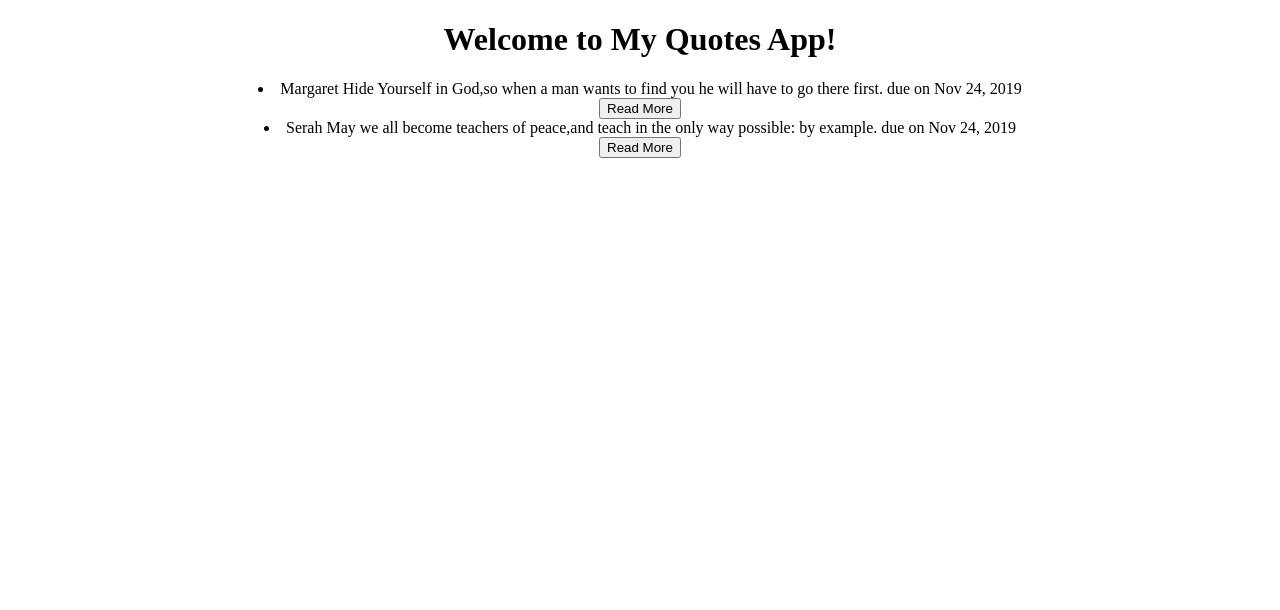
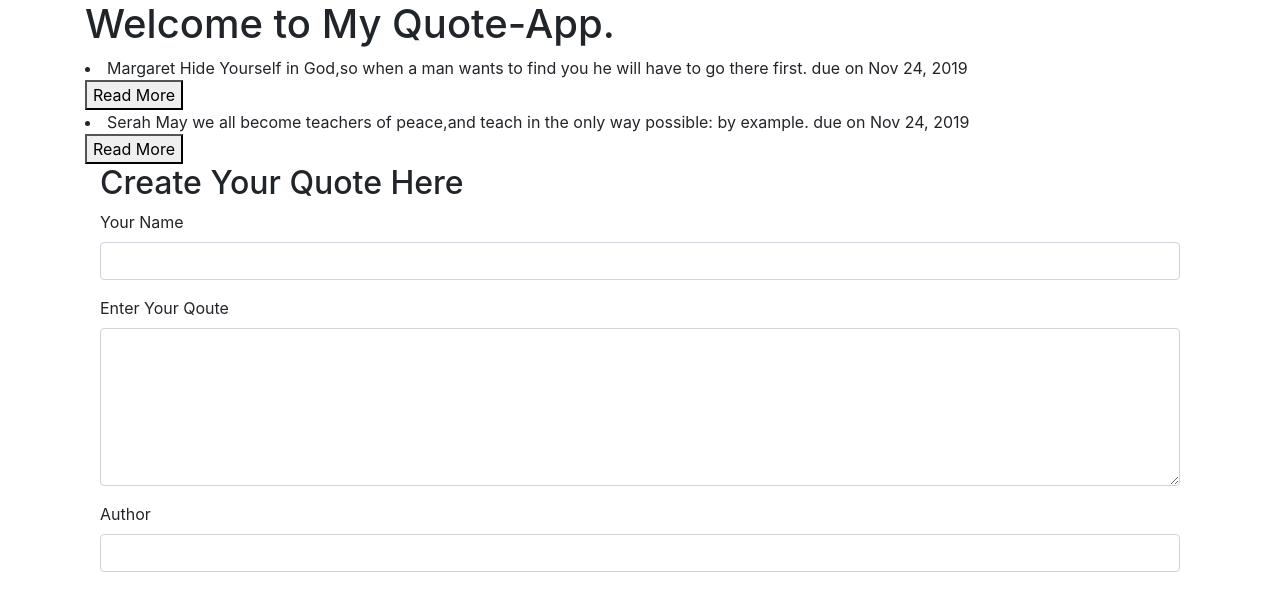
Before and after one commit to margaret254/Quote-App, an Angular app: page / in a window 1280 px wide. Shown: the top 610 px of the page. Built offline with nearby package versions, Linux system fonts and the light colour scheme.

Commit message:
Create a component quote-form

```diff
--- a/package.json
+++ b/package.json
@@ -21,7 +21,9 @@
     "@angular/platform-browser": "^5.2.0",
     "@angular/platform-browser-dynamic": "^5.2.0",
     "@angular/router": "^5.2.0",
+    "bootstrap": "^4.3.1",
     "core-js": "^2.4.1",
+    "popper": "^1.0.1",
     "rxjs": "^5.5.6",
     "zone.js": "^0.8.19"
   },
--- a/src/app/app.component.html
+++ b/src/app/app.component.html
@@ -1,7 +1,5 @@
 <!--The content below is only a placeholder and can be replaced.-->
 <div style="text-align:center">
-  <h1>
-    Welcome to {{ title }}!
-  </h1>
+
   <app-quote-comp></app-quote-comp>
 </div>
--- a/src/app/quote-comp/quote-comp.component.html
+++ b/src/app/quote-comp/quote-comp.component.html
@@ -1,5 +1,31 @@
-<div *ngFor='let quote of quotes; let i = index '>
-  <li> {{quote.name}} {{quote.quoteName}} due on {{quote.completeDate|date}}</li>
-  <button (click)='toggleDetails(i)'>Read More</button>
-  <app-quote-detail *ngIf='quote.showDescription' [quote]='quote'></app-quote-detail>
-</div>
+<!DOCTYPE html>
+<html lang="en">
+<head>
+  <meta charset="UTF-8">
+  <meta name="viewport" content="width=device-width, initial-scale=1.0">
+  <meta http-equiv="X-UA-Compatible" content="ie=edge">
+  <title>Quote-App</title>
+</head>
+<body>
+  <div class="container">
+    <h1>Welcome to My Quote-App.</h1>
+
+    <div class="row">
+      <div class="col-md-12">
+        <div *ngFor='let quote of quotes; let i = index '>
+          <li> {{quote.name}} {{quote.quoteName}} due on {{quote.completeDate|date}}</li>
+          <button (click)='toggleDetails(i)'>Read More</button>
+          <app-quote-detail *ngIf='quote.showDescription' [quote]='quote' (isComplete) = 'deleteQuote($event,i)'></app-quote-detail>
+        </div>
+      </div>
+    </div>
+
+    <div class="row">
+      <div class="col-md-12">
+        <app-quote-form></app-quote-form>
+      </div>
+    </div>
+  </div>
+
+</body>
+</html>
--- a/src/app/quote-comp/quote-comp.component.ts
+++ b/src/app/quote-comp/quote-comp.component.ts
@@ -13,6 +13,16 @@ export class QuoteCompComponent implements OnInit {
     new Quotes('Serah', 'May we all become teachers of peace,and teach in the only way possible: by example.','Charles.G',new Date(2019,10,24))
   ];
 
+  deleteGoal(isComplete,index){
+    if (isComplete) {
+      let toDelete = confirm(`Are you sure you want to delete the Quote?`)
+
+      if (toDelete){
+        this.quotes.splice(index,1)
+      }
+    }
+  }
+
   toggleDetails(index){
     this.quotes[index].showDescription = !this.quotes[index].showDescription;
   }
--- a/src/app/quote-detail/quote-detail.component.html
+++ b/src/app/quote-detail/quote-detail.component.html
@@ -1,3 +1,5 @@
 <p>
   {{quote.author}}
 </p>
+<p> The quote was created {{quote.completeDate|timeCount}}</p>
+<button (click) ='quoteDelete(true)'>Delete Quote</button>
--- a/src/app/quote-detail/quote-detail.component.ts
+++ b/src/app/quote-detail/quote-detail.component.ts
@@ -1,5 +1,6 @@
-import { Component, OnInit, Input } from '@angular/core';
+import { Component, OnInit, Input, Output, EventEmitter } from '@angular/core';
 import { Quotes } from '../quotes';
+// import { EventEmitter } from 'protractor';
 
 @Component({
   selector: 'app-quote-detail',
@@ -9,6 +10,10 @@ import { Quotes } from '../quotes';
 export class QuoteDetailComponent implements OnInit {
 
   @Input()quote:Quotes;
+  @Output() isComplete = new EventEmitter<boolean>();
+  quoteDelete(complete:boolean){
+    this.isComplete.emit(complete);
+  }
 
   constructor() { }
 
--- /dev/null
+++ b/src/app/quote-form/quote-form.component.html
@@ -0,0 +1,33 @@
+<!DOCTYPE html>
+<html lang="en">
+<head>
+  <meta charset="UTF-8">
+  <meta name="viewport" content="width=device-width, initial-scale=1.0">
+  <meta http-equiv="X-UA-Compatible" content="ie=edge">
+  <title>quote-form</title>
+</head>
+<body>
+<div class="container">
+  <h2>Create Your Quote Here</h2>
+  <form>
+
+    <div class="form-group">
+      <label for="name">Your Name</label>
+      <input type="text" required class="form-control" id="name">
+    </div>
+
+    <div class="form-group">
+      <label for="quote">Enter Your Qoute</label>
+      <textarea class="form-control" id="quote" rows="6" required></textarea>
+    </div>
+
+    <div class="form-group">
+      <label for="author">Author</label>
+      <input type="text" required class="form-control" id="name">
+    </div>
+
+
+  </form>
+</div>
+</body>
+</html>
--- /dev/null
+++ b/src/app/quote-form/quote-form.component.ts
@@ -0,0 +1,15 @@
+import { Component, OnInit } from '@angular/core';
+
+@Component({
+  selector: 'app-quote-form',
+  templateUrl: './quote-form.component.html',
+  styleUrls: ['./quote-form.component.css']
+})
+export class QuoteFormComponent implements OnInit {
+
+  constructor() { }
+
+  ngOnInit() {
+  }
+
+}
--- a/src/app/time-count.pipe.ts
+++ b/src/app/time-count.pipe.ts
@@ -5,8 +5,20 @@ import { Pipe, PipeTransform } from '@angular/core';
 })
 export class TimeCountPipe implements PipeTransform {
 
-  transform(value: any, args?: any): any {
-    return null;
+  transform(value: any): number {
+    let today:Date = new Date();
+    let todayWithNoTime:any = new Date(today.getFullYear(),today.getMonth(),today.getDate())
+    var dateDifference =Math.abs(todayWithNoTime - value)
+    const secondsInADay= 86400;
+
+    var dateDifferenceSeconds=dateDifference*0.001;
+    var dateCounter = dateDifferenceSeconds/secondsInADay;
+
+    if (dateCounter >= 1 && todayWithNoTime > value){
+        return dateCounter;
+    }else{
+        return 0;
+    }
   }
 
 }
--- a/src/styles.css
+++ b/src/styles.css
@@ -1 +1,2 @@
 /* You can add global styles to this file, and also import other style files */
+@import "~bootstrap/dist/css/bootstrap.css"
```
Also changed, not shown: src/app/app.module.ts (+6 -2 lines), src/app/quote-form/quote-form.component.css (added), 2 other files (tests, documents, lock files or other folders).
